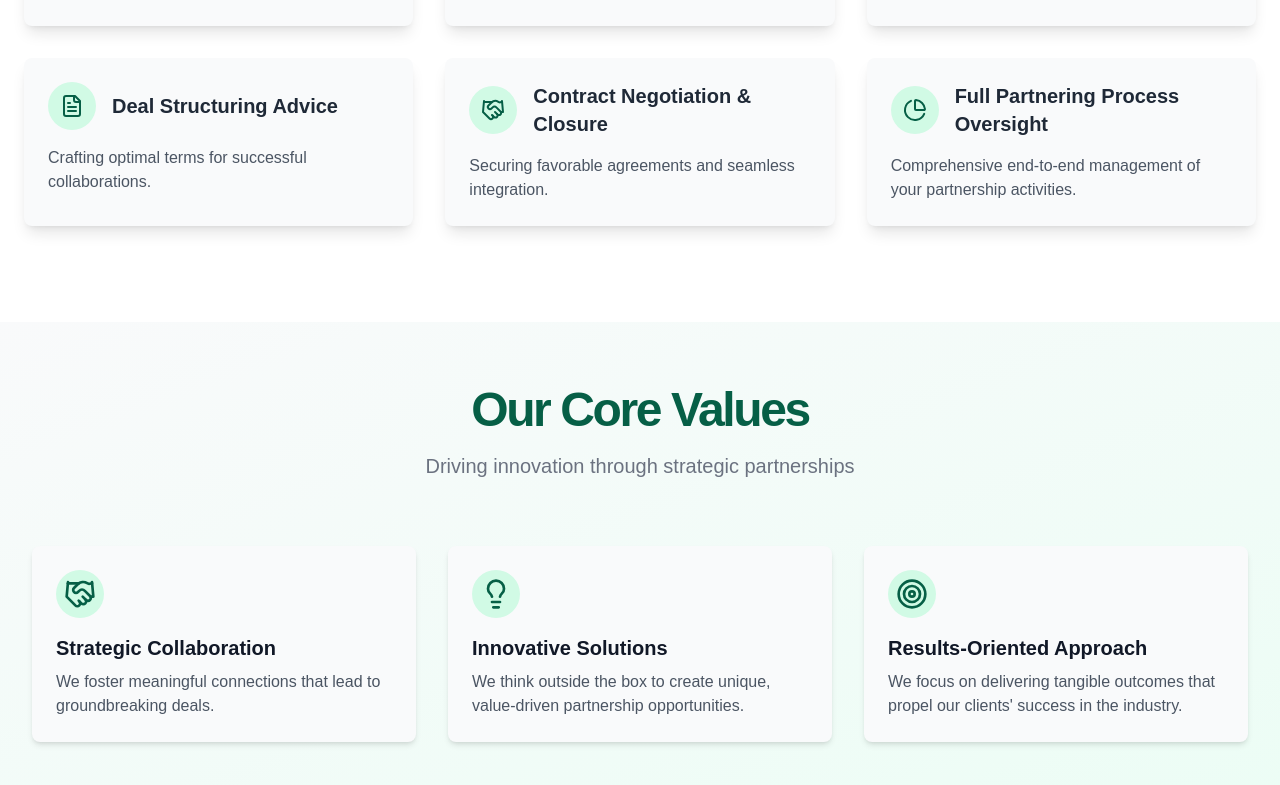
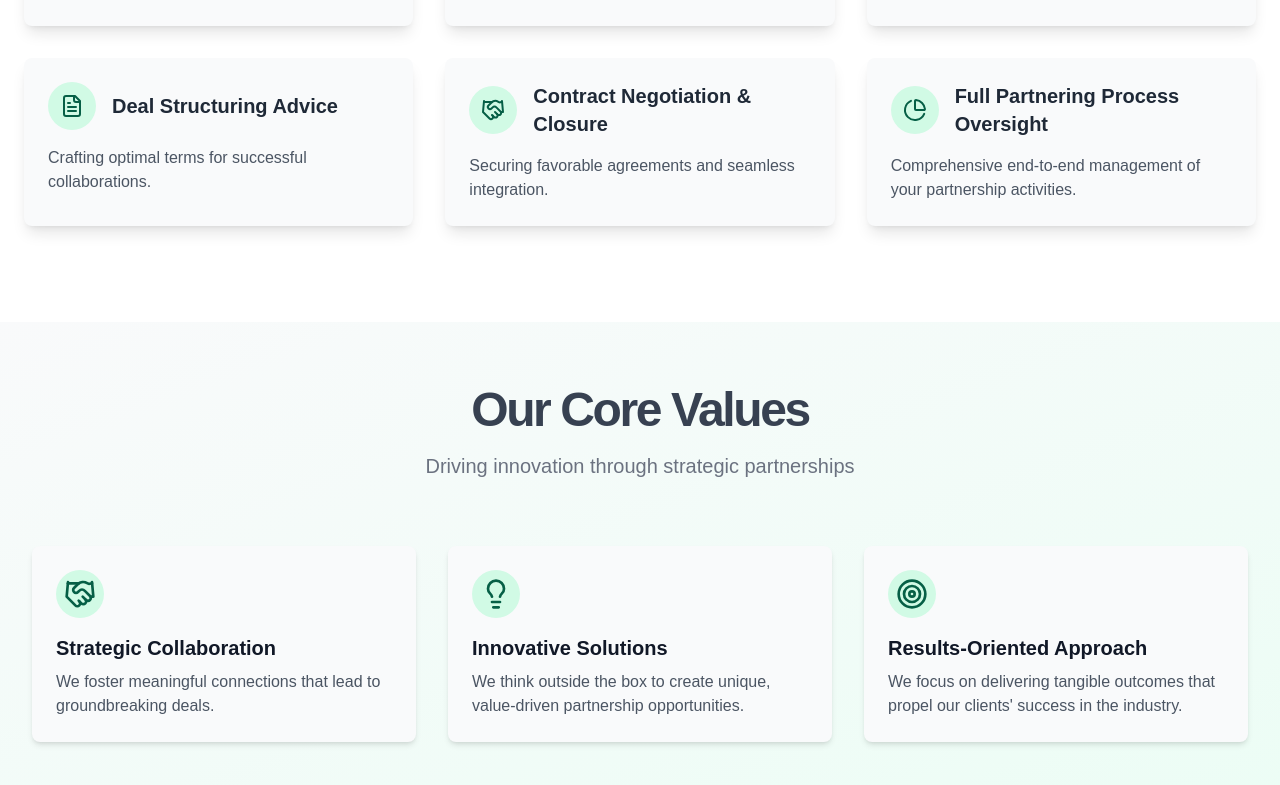
Before and after one commit to danaducharme/hornbeamdev.com, a Next.js app: page / in a window 1280 px wide. Shown: the part 2001-2786 px from the top of the page. Built offline with nearby package versions, Linux system fonts and the light colour scheme.

Commit message:
image and font color changes

```diff
--- a/components/Contact.tsx
+++ b/components/Contact.tsx
@@ -123,7 +123,7 @@ export function Contact() {
 								<path d="M18 9h2a2 2 0 0 1 2 2v11l-4-4h-6a2 2 0 0 1-2-2v-1" />
 							</svg>
 						</div>
-						<h2 className="text-4xl font-bold tracking-tighter text-emerald-800">
+						<h2 className="text-4xl font-bold tracking-tighter text-gray-700">
 							Let&apos;s Partner Together
 						</h2>
 						<p className="max-w-[600px] text-gray-500 md:text-xl/relaxed lg:text-base/relaxed xl:text-xl/relaxed">
--- a/components/CoreValues.tsx
+++ b/components/CoreValues.tsx
@@ -32,7 +32,7 @@ export function CoreValues() {
 					transition={{ duration: 0.8 }}
 					className="text-center mb-16"
 				>
-					<h2 className="text-3xl font-bold tracking-tighter sm:text-4xl md:text-5xl text-emerald-800 mb-4">
+					<h2 className="text-3xl font-bold tracking-tighter sm:text-4xl md:text-5xl text-gray-700 mb-4">
 						Our Core Values
 					</h2>
 					<p className="text-gray-500 md:text-xl/relaxed lg:text-base/relaxed xl:text-xl/relaxed mx-auto">
--- a/components/EngagementOptions.tsx
+++ b/components/EngagementOptions.tsx
@@ -44,7 +44,7 @@ export function EngagementOptions() {
 			>
 				<div className="flex flex-col gap-12 justify-center items-center text-center">
 					<motion.div className="space-y-4" variants={itemVariants}>
-						<h2 className="text-3xl font-bold tracking-tighter md:text-5xl text-emerald-800 mb-4">
+						<h2 className="text-3xl font-bold tracking-tighter md:text-5xl text-gray-700 mb-4">
 							Flexible Engagement Options
 						</h2>
 						<p className="text-gray-500 md:text-xl/relaxed lg:text-base/relaxed xl:text-xl/relaxed dark:text-zinc-400">
--- a/components/Hero.tsx
+++ b/components/Hero.tsx
@@ -13,8 +13,8 @@ import {
 import {Card, CardContent} from "@/components/ui/card";
 import Image from "next/image";
 
-import avatar from '../public/avatar.png';
-import deal from '../public/deal.jpg';
+import avatar from '../public/avatar.jpg';
+import deal from '../public/handshake.jpeg';
 
 import {ScrollSuggestion} from "@/components/ui/ScrollSuggestion";
 import {Link} from "react-scroll";
--- a/components/Results.tsx
+++ b/components/Results.tsx
@@ -19,7 +19,7 @@ export function Results() {
 		<Element name="results" className="bg-white py-16 md:py-24">
 			<div className="container mx-auto px-4">
 				<motion.h2
-					className="text-3xl font-bold tracking-tighter sm:text-4xl md:text-5xl text-emerald-800 mb-4 text-center"
+					className="text-3xl font-bold tracking-tighter sm:text-4xl md:text-5xl text-gray-700 mb-4 text-center"
 					initial={{ opacity: 0, y: 20 }}
 					animate={{ opacity: 1, y: 0 }}
 					transition={{ delay: 0.2, duration: 0.8 }}
```
Also changed, not shown: public/avatar.jpg (added), public/handshake.jpeg (added).
